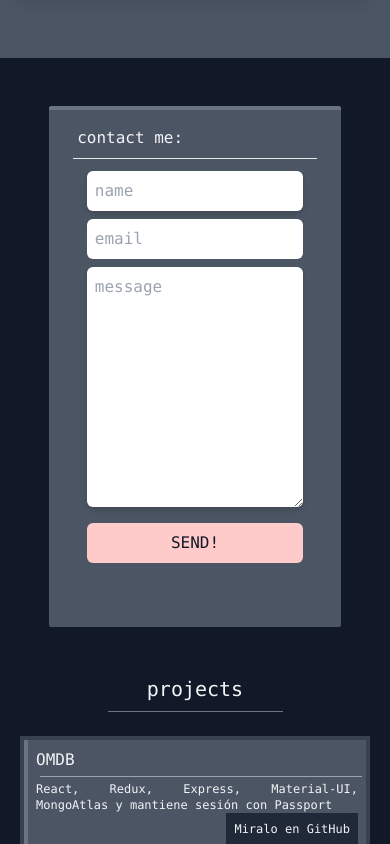
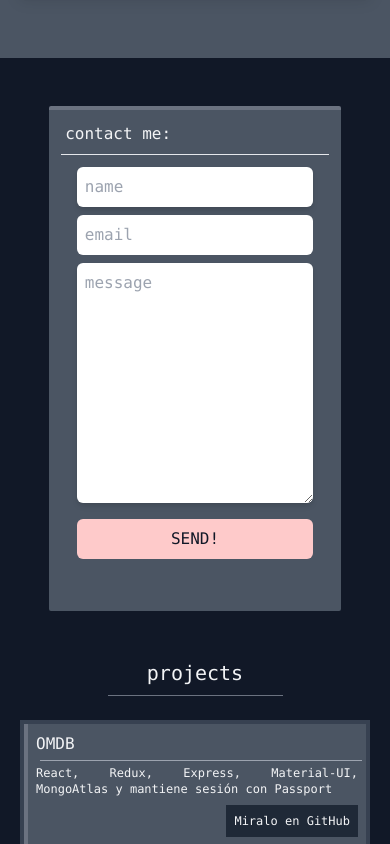
Before and after one commit to aguv/portfolio, a Next.js app: page / in a window 390 px wide. Shown: the part 2000-2844 px from the top of the page. Built offline with nearby package versions, Linux system fonts and the light colour scheme.

Commit message:
final push of the day :)

```diff
--- a/components/Contact.jsx
+++ b/components/Contact.jsx
@@ -59,8 +59,8 @@ const Contact = () => {
 
     return (
         <div className='w-full min-h-screen bg-gray-900 bg-opacity-100 flex 2xl:flex-row flex-col xl:px-60 xl:py-20 px-5 py-10 font-mono'  id='contact'>
-            <div className='2xl:w-5/12 lg:w-8/12 w-10/12 bg-gray-600 border-t-4 border-gray-500 flex flex-col self-center 2xl:self-start h-full p-4 mt-2 rounded-sm'>
-                <p className='ml-3 text-gray-100'>contact me:</p>
+            <div className='2xl:w-5/12 lg:w-8/12 w-10/12 bg-gray-600 border-t-4 border-gray-500 flex flex-col self-center 2xl:self-start h-full p-1 md:p-4 mt-2 rounded-sm'>
+                <p className='ml-3 text-gray-100 pt-2 md:pt-0'>contact me:</p>
                 <hr className='m-2' />
                 <form className='flex flex-col w-10/12 mx-auto text-gray-900 mt-1' onSubmit={handleSubmit}>
                     <input type='text' placeholder='name' name='name' className='p-2 shadow-md rounded-md' value={form.name} onChange={handleChangeForm} />
@@ -83,7 +83,7 @@ const Contact = () => {
                             <p>{item.title}</p>
                             <hr className='w-full m-1 border-gray-400'/>
                             <p className='text-xs text-justify flex-1'>{item.description}</p>
-                            <a href={item.git} className='p-2 bg-gray-800 text-xs w-auto self-end text-center hover:bg-red-200 hover:text-red-900'>Miralo en GitHub</a>
+                            <a href={item.git} className='p-2 bg-gray-800 text-xs w-auto self-end text-center hover:bg-red-200 hover:text-red-900 xs:my-2 my-2 md:my-0'>Miralo en GitHub</a>
                         </div>
                     </div>
                 ))}
```
